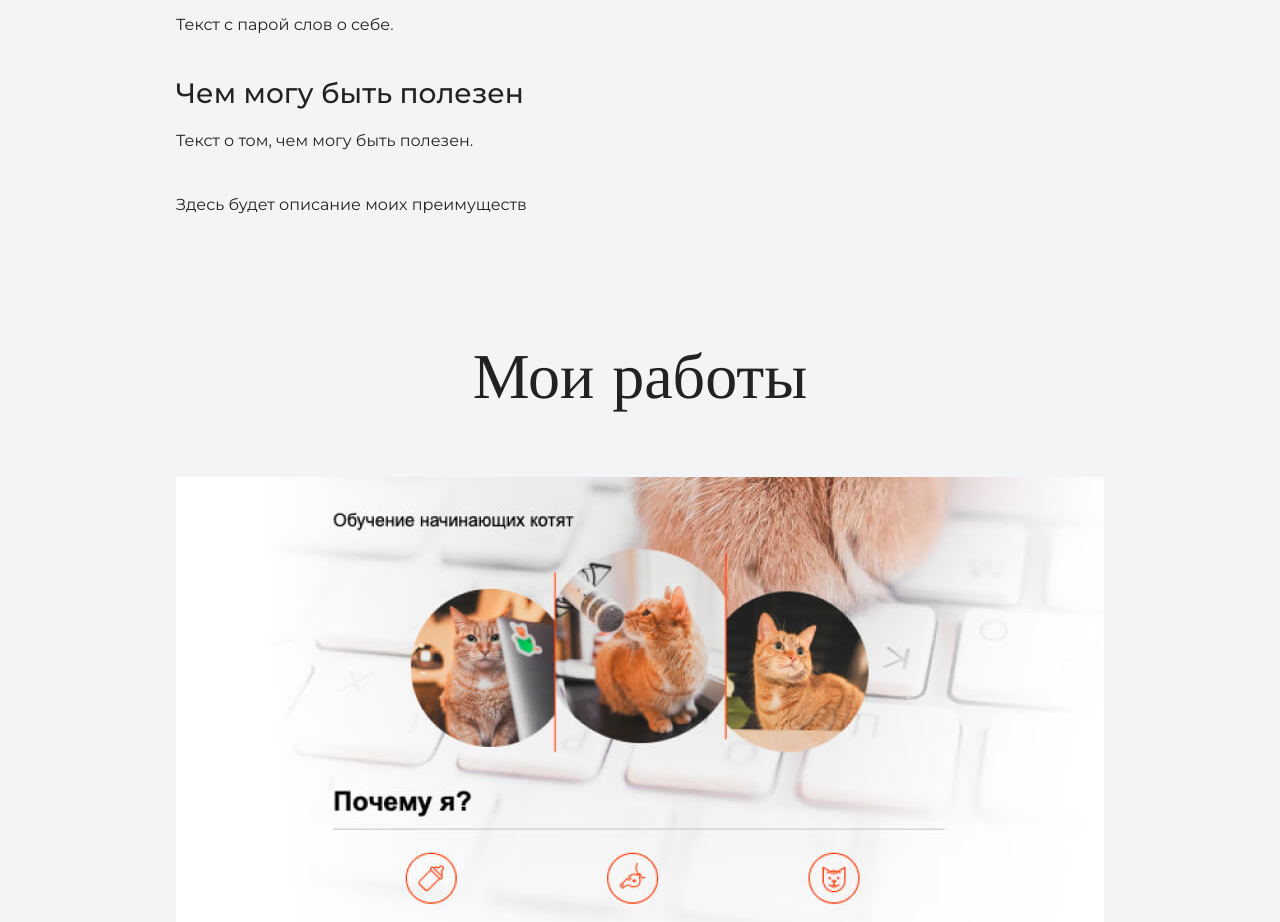
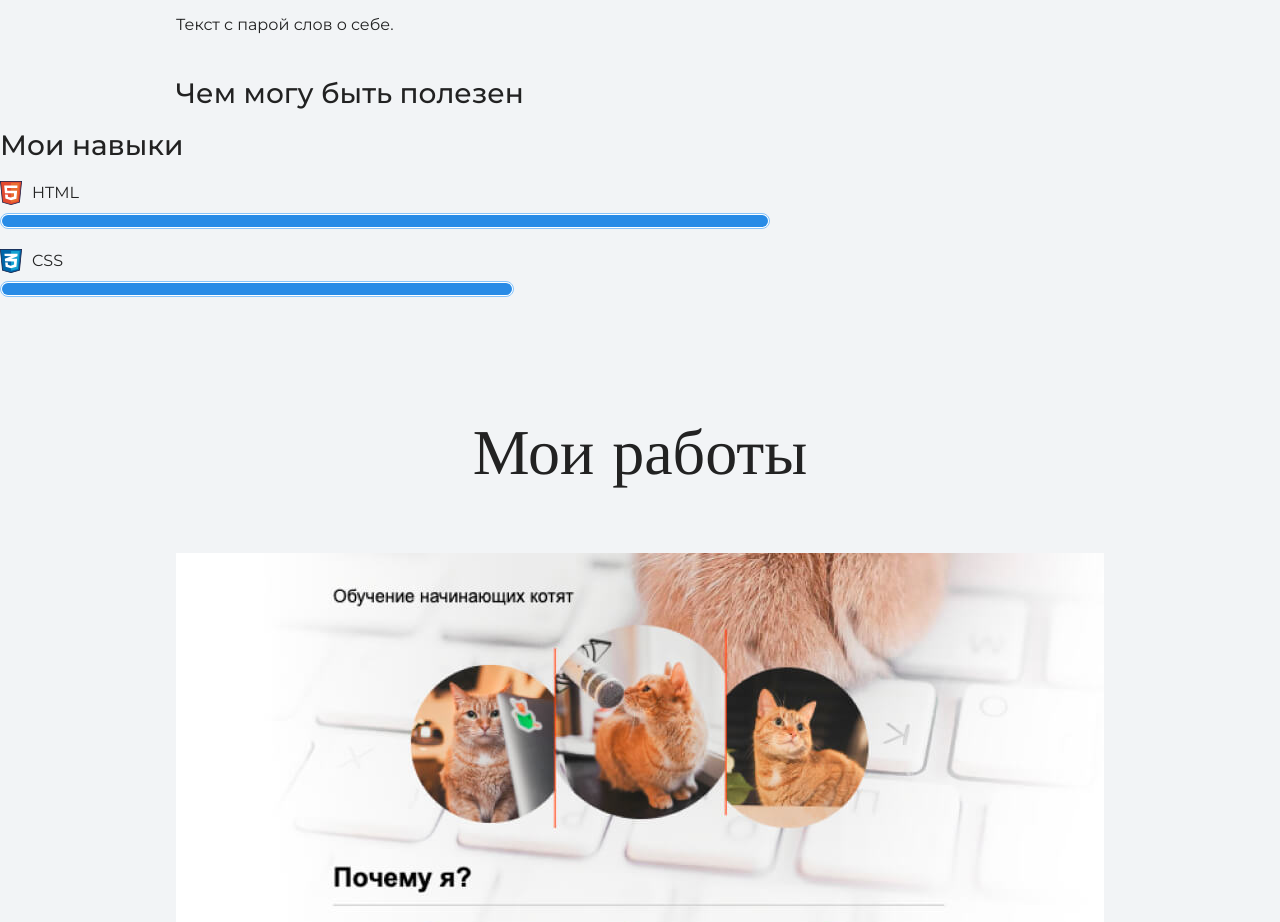
Before and after one commit to TeddyOdonovan/rezume_site, a plain HTML site: page index.html in a window 1280 px wide. Shown: the part 1794-2716 px from the top of the page. Drawn offline with nearby package versions, Linux system fonts and the light colour scheme.

Commit message:
added a skills-list

```diff
--- a/index.html
+++ b/index.html
@@ -28,10 +28,16 @@
       <div class="container"><h3>Пара слов о себе</h3></div>
       <div class="container"><p>Текст с парой слов о себе.</p></div>
       <div class="container"><h3>Чем могу быть полезен</h3></div>
-      <div class="container">
-        <p>Текст о том, чем могу быть полезен.</p>
-        <p>Здесь будет описание моих преимуществ</p>
-      </div>
+        <div class="skills">
+          <h3>Мои навыки</h3>
+              <dl class="skills-list">
+                 <dt class="skill-html">HTML</dt>
+                 <dd class="level" style="width:60%;"><div>60%</div></dd>
+                 <dt class="skill-css">CSS</dt>
+                 <dd class="level" style="width:40%;"><div>40%</div></dd>
+              </dl>
+        </div>
+
     </section>
 
     <section class="portfolio">
```
